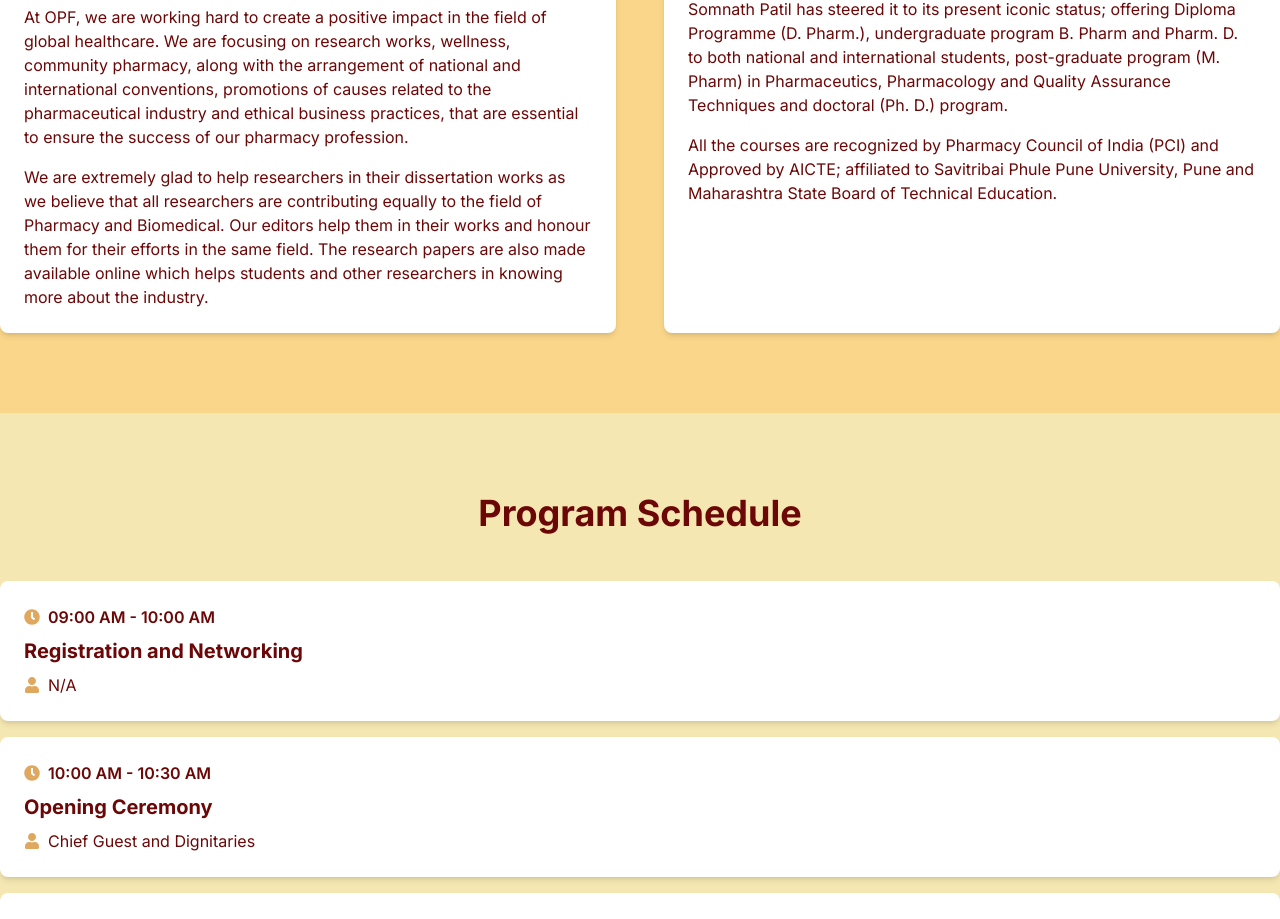
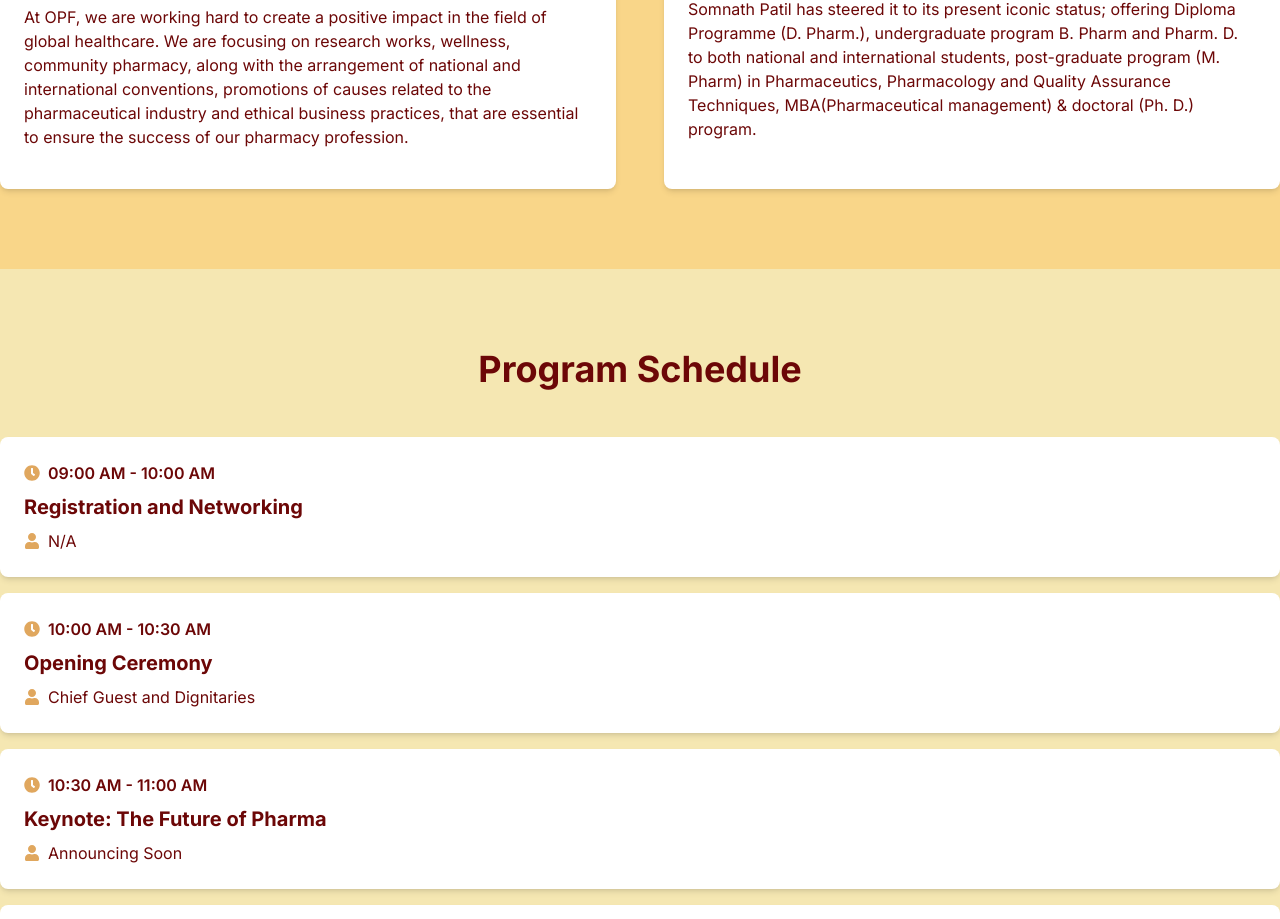
Before and after one commit to ravindrasirvi609/CEO-CONCLAVE-2024, a Next.js app: page / in a window 1280 px wide. Shown: the part 1799-2718 px from the top of the page. Built offline with nearby package versions, Linux system fonts and the light colour scheme.

Commit message:
refactor: Remove unused paragraph in OrganizationsSection component

```diff
--- a/src/app/components/OrganizationsSection.tsx
+++ b/src/app/components/OrganizationsSection.tsx
@@ -58,15 +58,6 @@
                 practices, that are essential to ensure the success of our
                 pharmacy profession.
               </p>
-              <p className="text-[#6c0707]">
-                We are extremely glad to help researchers in their dissertation
-                works as we believe that all researchers are contributing
-                equally to the field of Pharmacy and Biomedical. Our editors
-                help them in their works and honour them for their efforts in
-                the same field. The research papers are also made available
-                online which helps students and other researchers in knowing
-                more about the industry.
-              </p>
             </div>
           </motion.div>
           <motion.div
@@ -98,13 +89,8 @@
                 offering Diploma Programme (D. Pharm.), undergraduate program B.
                 Pharm and Pharm. D. to both national and international students,
                 post-graduate program (M. Pharm) in Pharmaceutics, Pharmacology
-                and Quality Assurance Techniques and doctoral (Ph. D.) program.
-              </p>
-              <p className="text-[#6c0707] mb-4">
-                All the courses are recognized by Pharmacy Council of India
-                (PCI) and Approved by AICTE; affiliated to Savitribai Phule Pune
-                University, Pune and Maharashtra State Board of Technical
-                Education.
+                and Quality Assurance Techniques, MBA(Pharmaceutical management)
+                & doctoral (Ph. D.) program.
               </p>
             </div>
           </motion.div>
```
